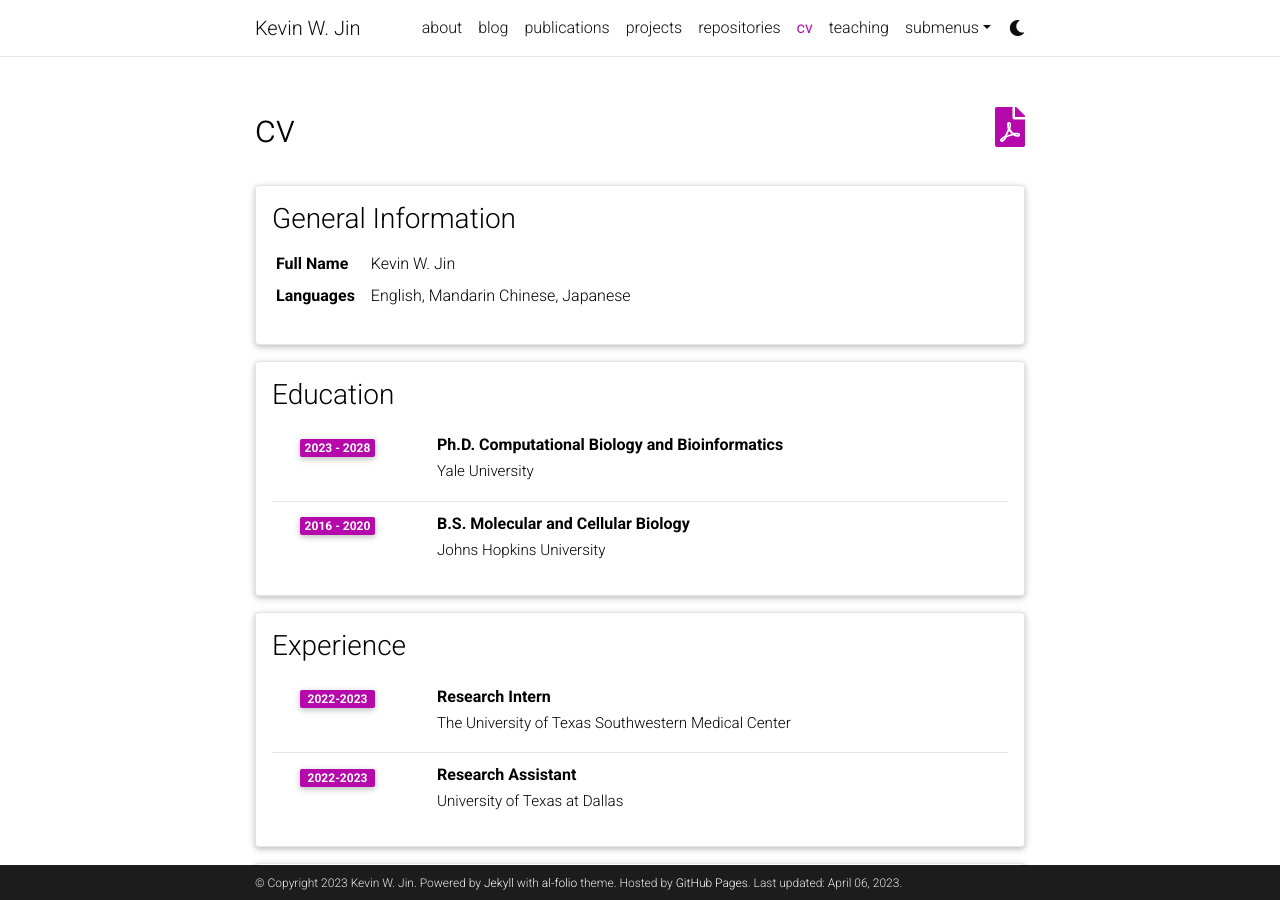
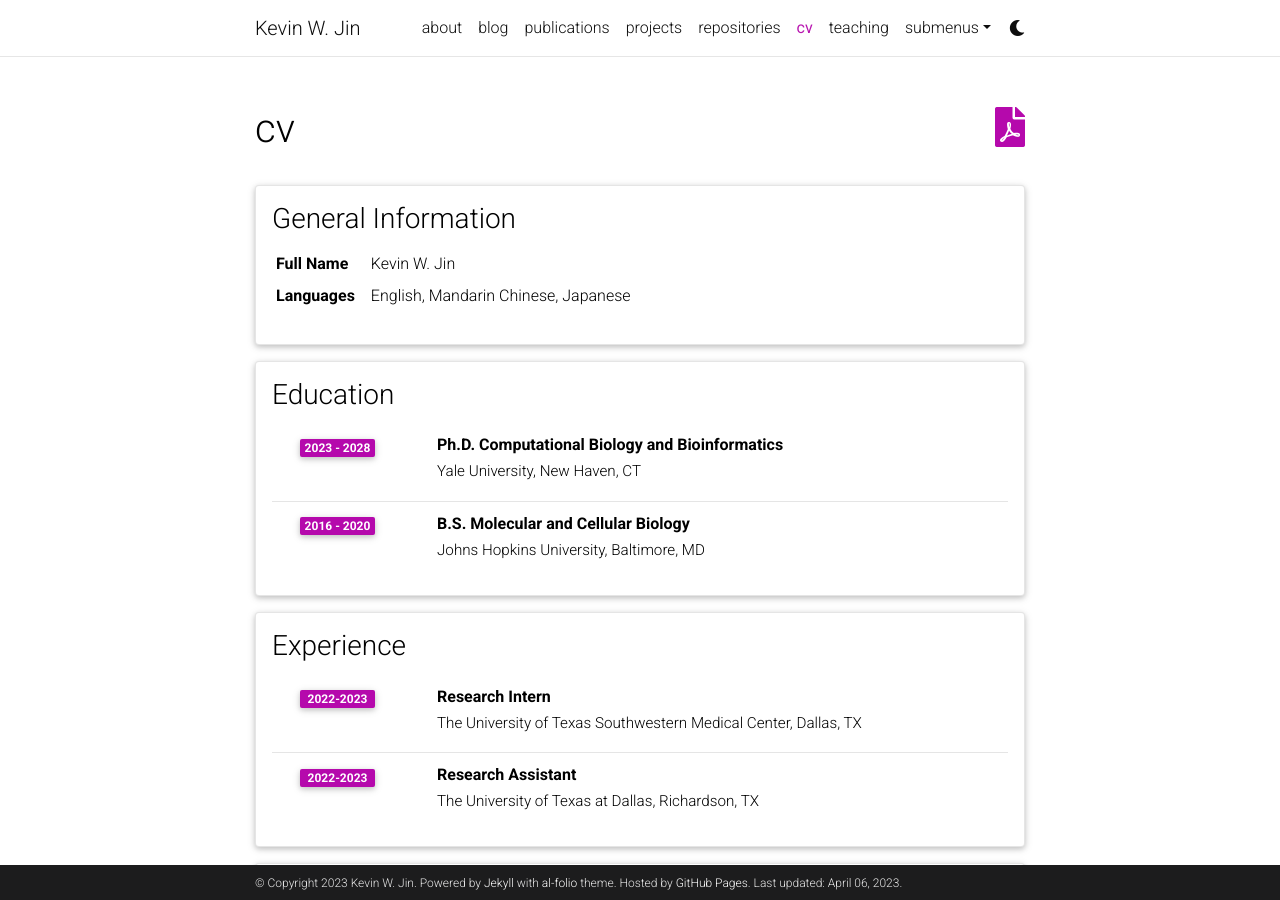
Before and after one commit to kevinwjin/al-folio, a Jekyll site: the page built from _pages/cv.md, in a window 1280 px wide and 900 px high. Built offline with Jekyll 4.4.1, drawn with Linux system fonts in a browser that asks for light colours; comment, search, counter and statistics services are not loaded; a style sheet for code colours, icons or effects is not loaded.

Commit message:
Add locations

```diff
--- a/_data/cv.yml
+++ b/_data/cv.yml
@@ -10,22 +10,22 @@
   type: time_table
   contents:
     - title: Ph.D. Computational Biology and Bioinformatics
-      institution: Yale University
+      institution: Yale University, New Haven, CT
       year: 2023 - 2028
 
     - title: B.S. Molecular and Cellular Biology
-      institution: Johns Hopkins University
+      institution: Johns Hopkins University, Baltimore, MD
       year: 2016 - 2020
 
 - title: Experience
   type: time_table
   contents:
     - title: Research Intern
-      institution: The University of Texas Southwestern Medical Center
+      institution: The University of Texas Southwestern Medical Center, Dallas, TX
       year: 2022-2023
 
     - title: Research Assistant
-      institution: University of Texas at Dallas
+      institution: The University of Texas at Dallas, Richardson, TX
       year: 2022-2023
 
 - title: Academic Interests
```
